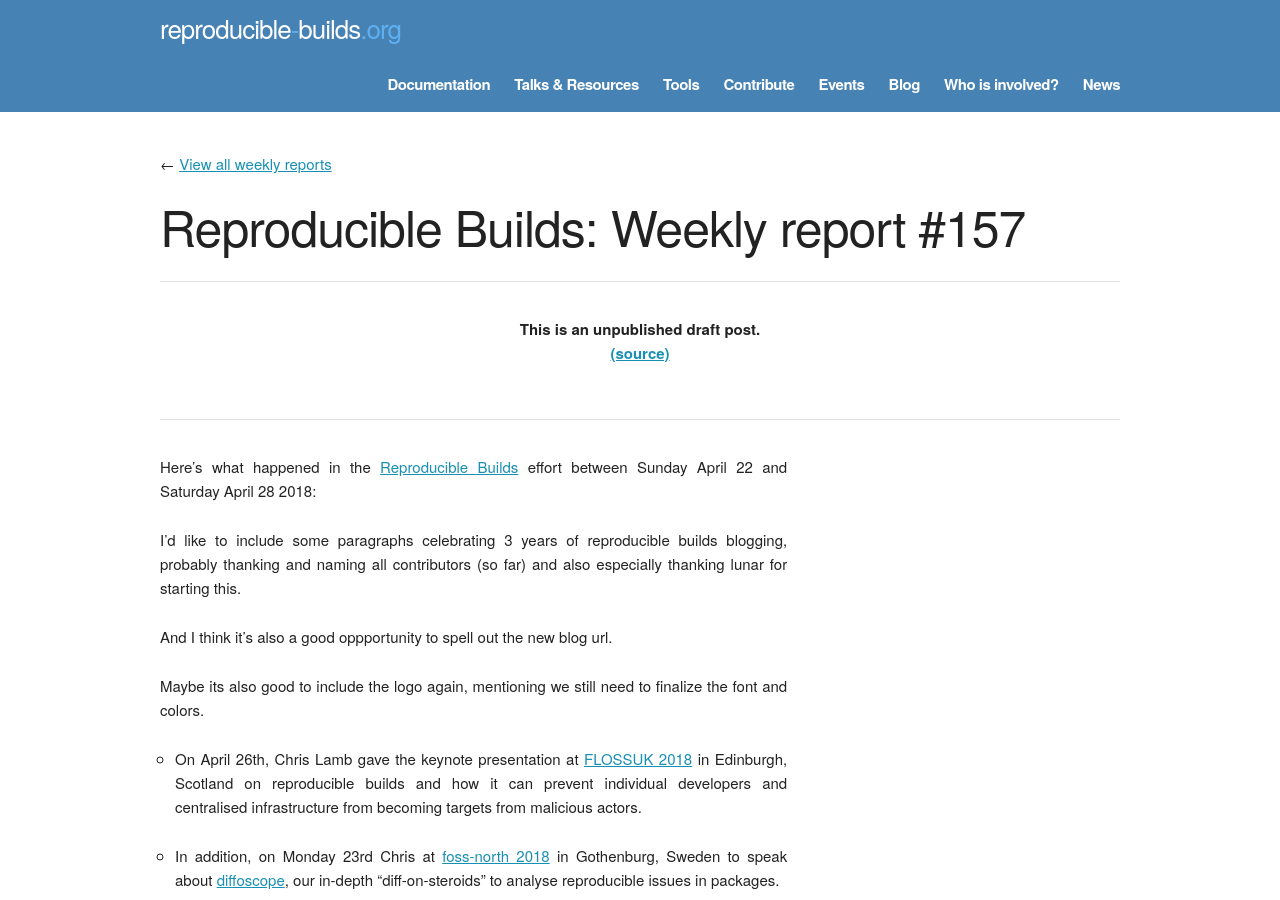
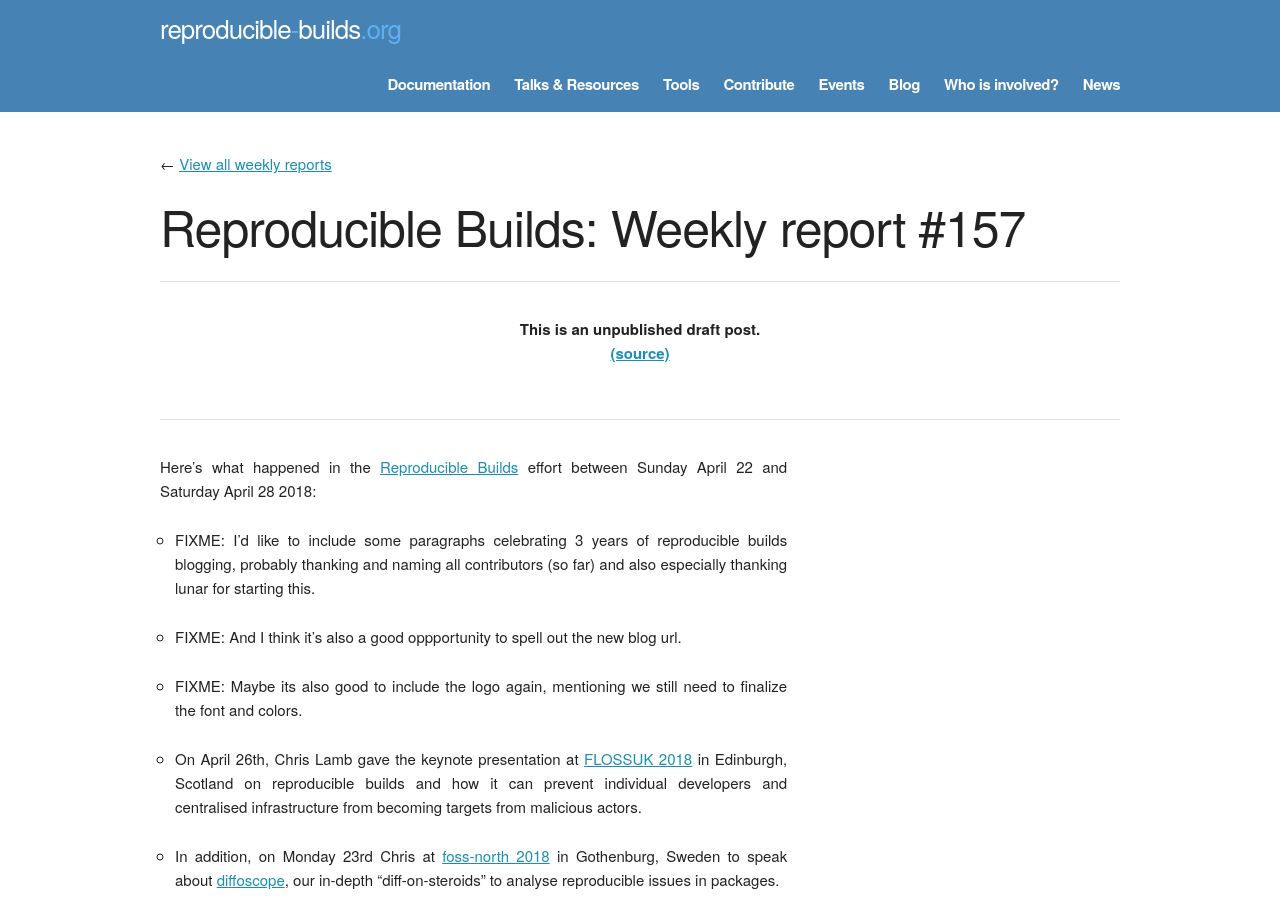
Before and after one commit to prototypefund/reproducible-website, a Jekyll site: the page built from _blog/posts/157.md, in a window 1280 px wide and 900 px high. Built offline with Jekyll 4.4.1, drawn with Linux system fonts in a browser that asks for light colours; some web fonts are replaced.

Commit message:
Add FIXME statements as they will automatically block bin/publish.

```diff
--- a/_blog/posts/157.md
+++ b/_blog/posts/157.md
@@ -5,13 +5,11 @@
 
 Here's what happened in the [Reproducible Builds](https://reproducible-builds.org) effort between Sunday April 22 and Saturday April 28 2018:
 
-I'd like to include some paragraphs celebrating 3 years of reproducible
-builds blogging, probably thanking and naming all contributors (so far)
-and also especially thanking lunar for starting this.
+* FIXME: I'd like to include some paragraphs celebrating 3 years of reproducible builds blogging, probably thanking and naming all contributors (so far) and also especially thanking lunar for starting this.
 
-And I think it's also a good oppportunity to spell out the new blog url.
+* FIXME: And I think it's also a good oppportunity to spell out the new blog url.
 
-Maybe its also good to include the logo again, mentioning we still need to finalize the font and colors.
+* FIXME: Maybe its also good to include the logo again, mentioning we still need to finalize the font and colors.
 
 * On April 26th, Chris Lamb gave the keynote presentation at [FLOSSUK 2018](https://www.flossuk.org/membership/spring-conference-2018/) in Edinburgh, Scotland on reproducible builds and how it can prevent individual developers and centralised infrastructure from becoming targets from malicious actors.
 
```
